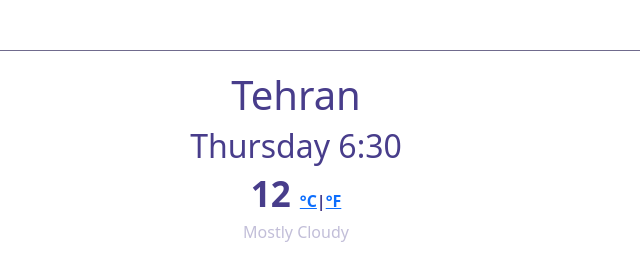
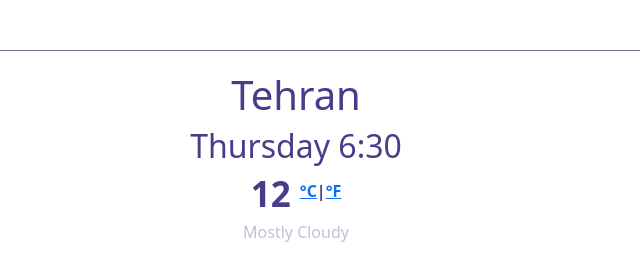
Before and after one commit to FatemehRajabi/weather-app, a plain HTML site: page index.html in a window 1280 px wide. Shown: the top 270 px of the page, 344-984 px from the left. Drawn offline with nearby package versions, Linux system fonts and the light colour scheme.

Commit message:
units fixed

```diff
--- a/index.html
+++ b/index.html
@@ -22,7 +22,7 @@
       <h1 class="currentCity">Tehran</h1>
       <h2>Date</h2>
     <h3 class="currentTemprature"><span id="current-degree">12</span>
-      <a href="#" id="celcius-link">°C</a><span class="line">|</span><a href="#" id="fahrenheit-link">°F</a>
+     <span class="units"> <a href="#" id="celcius-link">°C</a><span class="line">|</span><a href="#" id="fahrenheit-link">°F</a>      </span>
     </h3>
 
     <h4 class="currentWeather">Mostly Cloudy</h4>
--- a/styles/style.css
+++ b/styles/style.css
@@ -50,11 +50,10 @@ form {
   color: rgb(66, 18, 133);
   border-radius: 5px;
 }
-#celcius-link {
-  font-size: 16px;
-  margin-top: -10px;
-}
-#fahrenheit-link {
+
+.units {
+  position: relative;
+  top: -10px;
   font-size: 16px;
 }
 .line {
```
